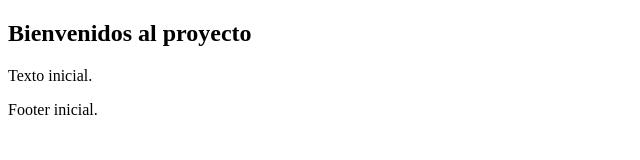
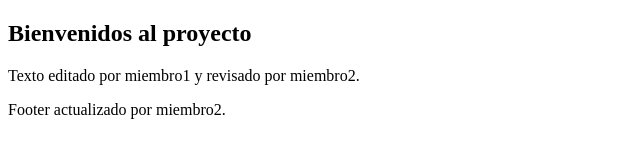
Before and after one commit to Rccrawler/Pac_man, a plain HTML site: page index.html in a window 1280 px wide. Shown: the whole page, without its empty margins (0-640 px from the left). Drawn offline with Linux system fonts and the light colour scheme.

Commit message:
Resolucion de conflicto entre feature/m1 y feature/m2

```diff
--- a/index.html
+++ b/index.html
@@ -9,12 +9,12 @@
     <!-- Miembro 1: Editar esta sección -->
     <section id='content'>
         <h1>Bienvenidos al proyecto</h1>
-        <p>Texto inicial.</p>
+        <p>Texto editado por miembro1 y revisado por miembro2.</p>
     </section>
 
     <!-- Miembro 2: Editar esta sección -->
     <footer>
-        <p>Footer inicial.</p>
+        <p>Footer actualizado por miembro2.</p>
     </footer>
 </body>
 </html>
```
